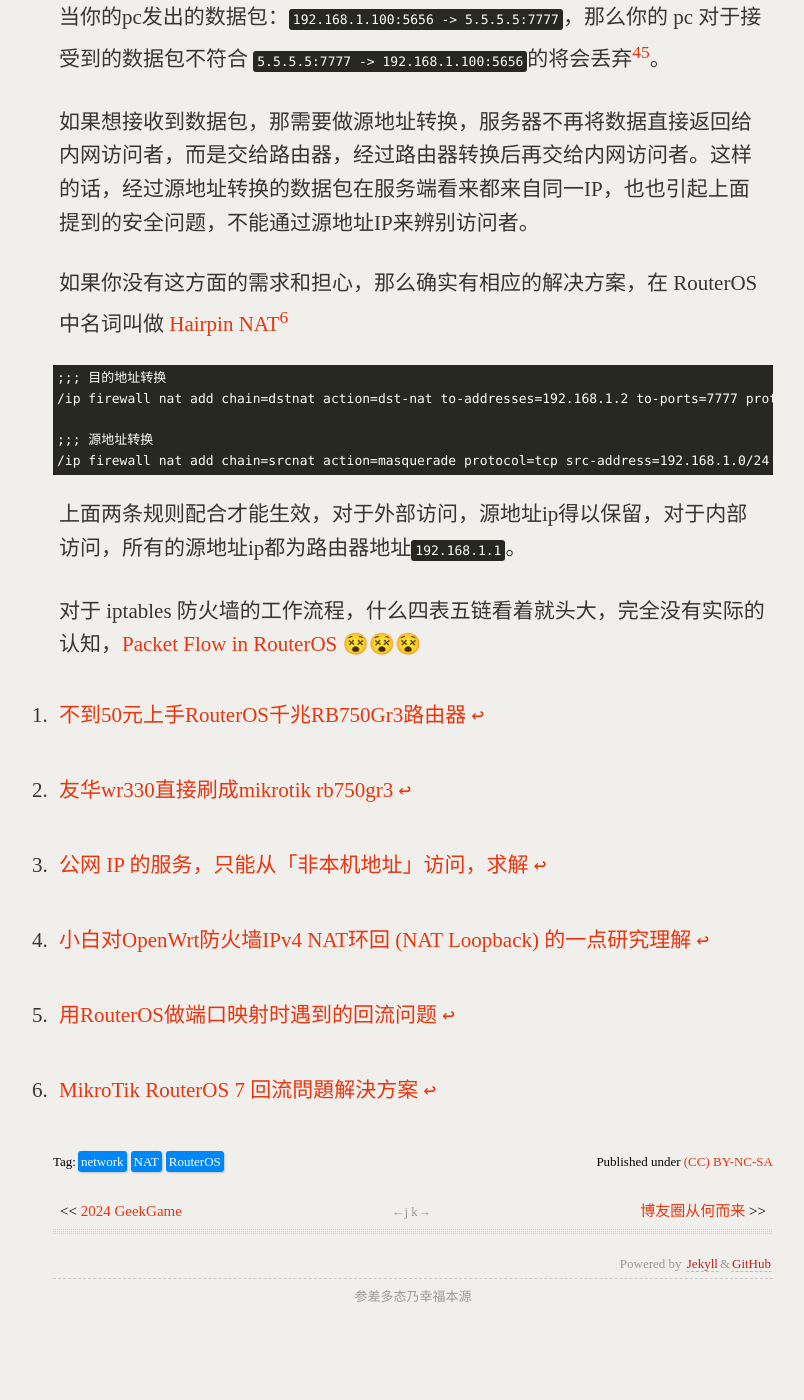
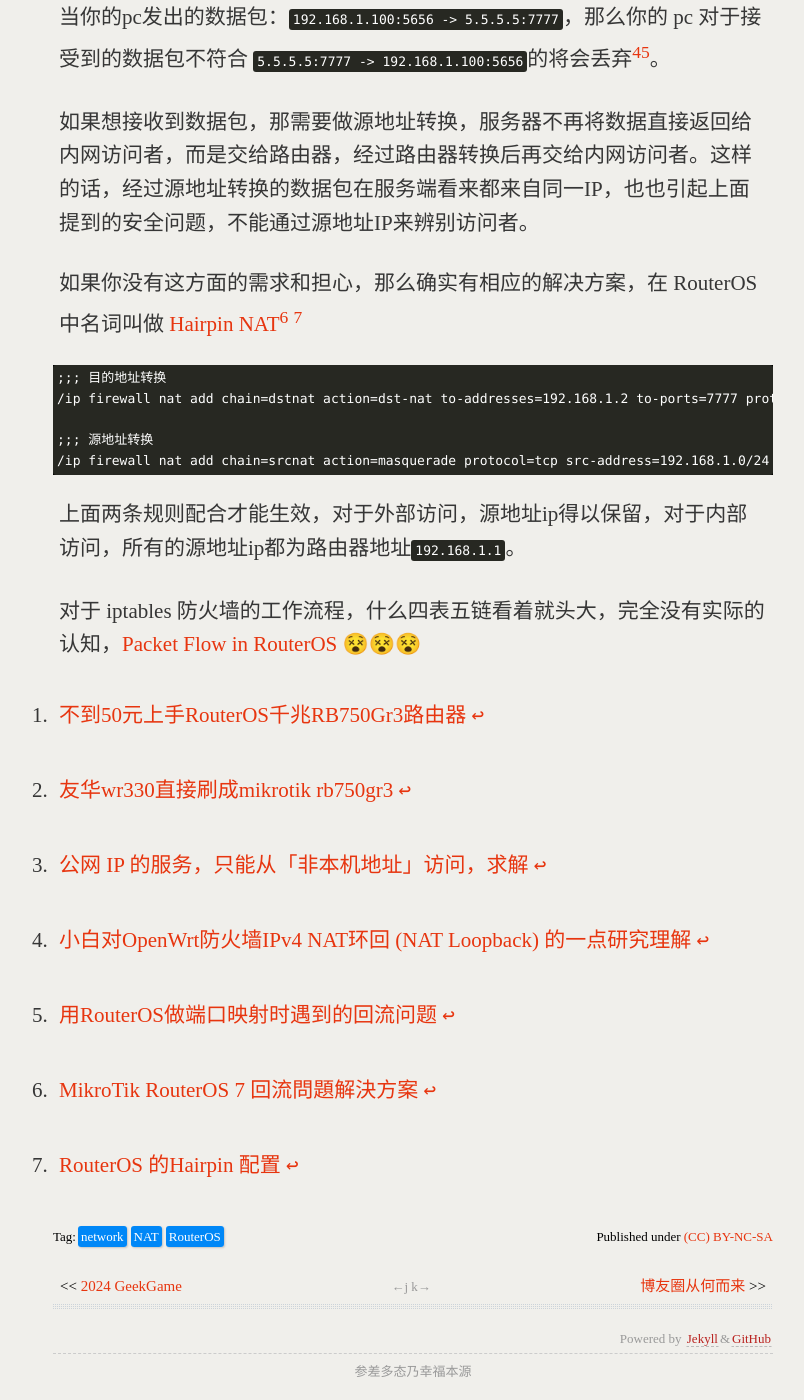
Before and after one commit to xavierskip/xavierskip.github.io, a Jekyll site: the page built from _posts/2024-10-24-routeros-nat.md, in a window 1280 px wide and 1400 px high, scrolled down 2164 px. Shown: the whole window, without its empty margins (227-1031 px from the left). Built offline with Jekyll 4.4.1, drawn with Linux system fonts in a browser that asks for light colours; comment, search, counter and statistics services are not loaded; a style sheet for code colours, icons or effects is not loaded; before the commit the page ends 3489 px from its top, so only the background shows below that.

Commit message:
update post

````diff
--- a/_posts/2024-10-24-routeros-nat.md
+++ b/_posts/2024-10-24-routeros-nat.md
@@ -63,7 +63,7 @@
 
 如果想接收到数据包，那需要做源地址转换，服务器不再将数据直接返回给内网访问者，而是交给路由器，经过路由器转换后再交给内网访问者。这样的话，经过源地址转换的数据包在服务端看来都来自同一IP，也也引起上面提到的安全问题，不能通过源地址IP来辨别访问者。
 
-如果你没有这方面的需求和担心，那么确实有相应的解决方案，在 RouterOS 中名词叫做 [Hairpin NAT](https://help.mikrotik.com/docs/spaces/ROS/pages/3211299/NAT#NAT-HairpinNAT)[^6]
+如果你没有这方面的需求和担心，那么确实有相应的解决方案，在 RouterOS 中名词叫做 [Hairpin NAT](https://help.mikrotik.com/docs/spaces/ROS/pages/3211299/NAT#NAT-HairpinNAT)[^6] [^7]
 
 ```
 ;;; 目的地址转换
@@ -84,3 +84,4 @@
 [^4]:[小白对OpenWrt防火墙IPv4 NAT环回 (NAT Loopback) 的一点研究理解](https://www.right.com.cn/forum/thread-8203412-1-1.html)
 [^5]:[用RouterOS做端口映射时遇到的回流问题](https://huwencai.com/2023/04/yong-routeros-zuo-duan-kou-ying-she-shi-yu-dao-de-hui-liu/)
 [^6]:[MikroTik RouterOS 7 回流問題解決方案](https://kingtam.win/archives/hairpin.html)
+[^7]:[RouterOS 的Hairpin 配置](http://blog.kdolph.in/1659)
````
